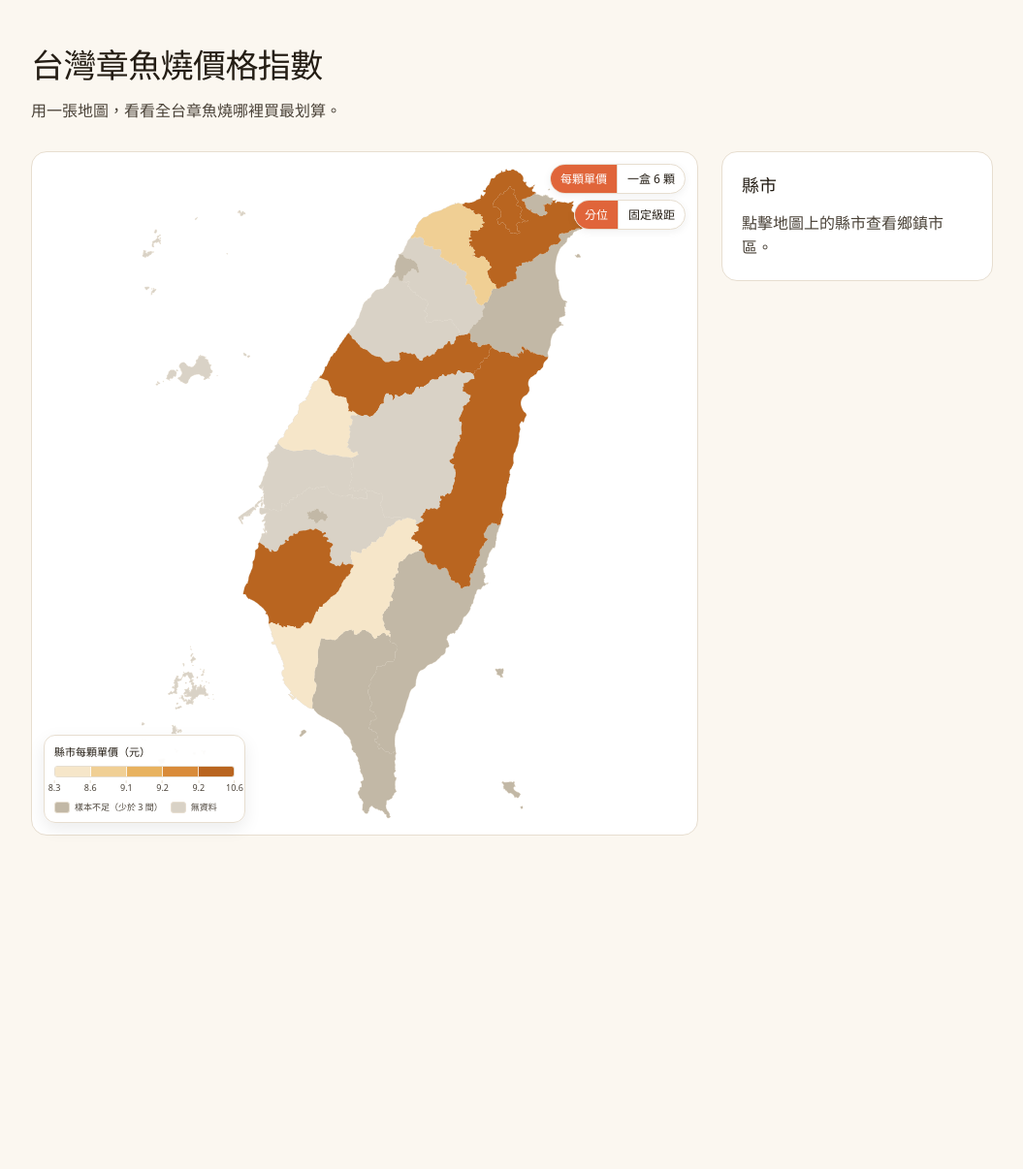
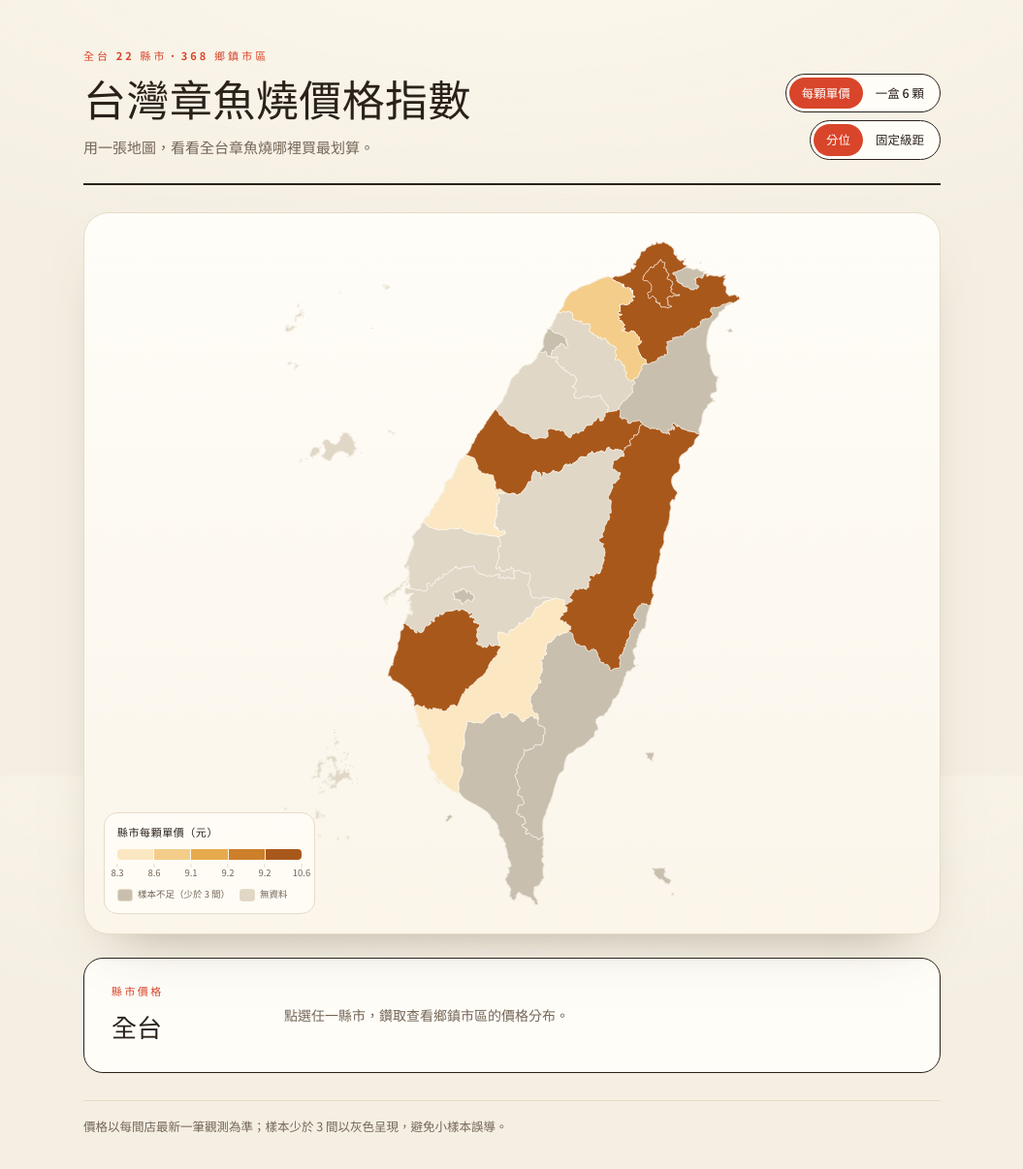
Before and after one commit to victor-900603/takoyaki-index, a React (Vite) app: page / in a window 1280 px wide. Shown: the top 1206 px of the page at 97% size, without its empty margins (112-1167 px from the left). Before the commit the page ends 926 px from the top, so only its background shows below. Built offline with nearby package versions, Linux system fonts and the light colour scheme.

Commit message:
style: 重新設計介面版面與配色

```diff
--- a/index.html
+++ b/index.html
@@ -4,6 +4,16 @@
         <meta charset="UTF-8" />
         <link rel="icon" type="image/svg+xml" href="/favicon.svg" />
         <meta name="viewport" content="width=device-width, initial-scale=1.0" />
+        <meta
+            name="description"
+            content="台灣章魚燒價格地圖，依縣市與鄉鎮市區呈現平均每顆單價。"
+        />
+        <link rel="preconnect" href="https://fonts.googleapis.com" />
+        <link rel="preconnect" href="https://fonts.gstatic.com" crossorigin />
+        <link
+            href="https://fonts.googleapis.com/css2?family=Noto+Sans+TC:wght@400;500;700&family=Noto+Serif+TC:wght@600;700;900&display=swap"
+            rel="stylesheet"
+        />
         <title>台灣章魚燒價格指數</title>
     </head>
     <body>
--- a/src/App.css
+++ b/src/App.css
@@ -1,158 +1,72 @@
 .app {
-    max-width: 1040px;
+    max-width: 940px;
     margin: 0 auto;
-    padding: 40px 24px 64px;
+    padding: 48px 28px 72px;
     box-sizing: border-box;
 }
 
-.app__header {
+/* Masthead */
+.masthead {
+    display: flex;
+    align-items: flex-end;
+    justify-content: space-between;
+    gap: 32px;
+    padding-bottom: 24px;
+    border-bottom: 2px solid var(--ink);
     margin-bottom: 28px;
 }
 
-.app__header h1 {
-    font-size: 34px;
-    letter-spacing: -0.6px;
+.masthead__eyebrow {
+    font-size: 11px;
+    letter-spacing: 0.28em;
+    color: var(--accent);
+    font-weight: 700;
+    margin-bottom: 12px;
 }
 
-.app__subtitle {
-    margin-top: 8px;
-    color: var(--text);
+.masthead__title {
+    font-family: var(--serif);
+    font-size: clamp(30px, 4.6vw, 44px);
+    font-weight: 900;
+    letter-spacing: 0.01em;
+    line-height: 1.14;
 }
 
-.app__main {
-    display: grid;
-    grid-template-columns: minmax(0, 1fr) 280px;
-    gap: 24px;
-    align-items: start;
+.masthead__subtitle {
+    margin-top: 12px;
+    color: var(--ink-2);
+    font-size: 15px;
+    max-width: 32em;
 }
 
-.map-panel {
-    position: relative;
-    background: var(--panel);
-    border: 1px solid var(--border);
-    border-radius: 16px;
-    padding: 16px;
-    display: flex;
-    justify-content: center;
-    min-height: 420px;
-}
-
-.map-panel__status {
-    align-self: center;
-    color: var(--text);
-}
-
-.map-panel__status--error {
-    color: #b3261e;
-}
-
-.taiwan-map {
-    width: 100%;
-    max-width: 460px;
-    height: auto;
-    display: block;
-}
-
-.taiwan-map__nation {
-    fill: #f2ece1;
-    stroke: var(--border);
-    stroke-width: 1;
-}
-
-.taiwan-map__region {
-    fill: var(--region-fill, #e7ded0);
-    cursor: pointer;
-    outline: none;
-    transition: fill 0.1s ease;
-}
-
-.taiwan-map__region:hover,
-.taiwan-map__region:focus-visible {
-    fill: #d8c3a0;
-    stroke: var(--accent);
-    stroke-width: 1.2;
-}
-
-.taiwan-map__region.is-selected {
-    fill: var(--accent);
-}
-
-.taiwan-map__region.is-selected:hover,
-.taiwan-map__region.is-selected:focus-visible {
-    fill: var(--accent);
-}
-
-.map-nav {
-    position: absolute;
-    top: 12px;
-    left: 12px;
-    z-index: 3;
-    display: flex;
-    align-items: center;
-    gap: 10px;
-}
-
-.map-nav__back {
-    padding: 6px 12px;
-    border: 1px solid var(--border);
-    border-radius: 999px;
-    background: var(--panel);
-    color: var(--text-h);
-    font: inherit;
-    font-size: 13px;
-    cursor: pointer;
-}
-
-.map-nav__back:hover,
-.map-nav__back:focus-visible {
-    border-color: var(--accent);
-    color: var(--accent);
-}
-
-.map-nav__crumb {
-    display: flex;
-    gap: 6px;
-    font-size: 13px;
-    color: var(--text);
-}
-
-.map-nav__current {
-    font-weight: 600;
-    color: var(--text-h);
-}
-
+/* Controls */
 .view-controls {
-    position: absolute;
-    top: 12px;
-    right: 12px;
-    z-index: 3;
     display: flex;
     flex-direction: column;
     align-items: flex-end;
-    gap: 6px;
+    gap: 8px;
+    flex-shrink: 0;
 }
 
 .view-controls__group {
     display: inline-flex;
-    border: 1px solid var(--border);
+    padding: 3px;
+    border: 1.5px solid var(--ink);
     border-radius: 999px;
-    overflow: hidden;
-    background: var(--panel);
-    box-shadow: 0 2px 8px rgba(0, 0, 0, 0.06);
+    background: var(--card);
 }
 
 .view-controls__button {
     border: 0;
     background: transparent;
-    color: var(--text-h);
+    color: var(--ink);
     font: inherit;
-    font-size: 12px;
-    padding: 5px 10px;
+    font-size: 12.5px;
+    font-weight: 500;
+    padding: 6px 13px;
+    border-radius: 999px;
     cursor: pointer;
-}
-
-.view-controls__button + .view-controls__button {
-    border-left: 1px solid var(--border);
+    transition: background 0.15s ease, color 0.15s ease;
 }
 
 .view-controls__button:not(.is-active):hover,
@@ -165,109 +79,152 @@
     color: #fff;
 }
 
-.info-panel {
-    background: var(--panel);
-    border: 1px solid var(--border);
-    border-radius: 16px;
-    padding: 20px;
+/* Map stage */
+.map-stage {
+    position: relative;
+    display: flex;
+    justify-content: center;
+    padding: 28px;
+    border: 1px solid var(--line);
+    border-radius: 26px;
+    background: linear-gradient(180deg, #fffdf8 0%, #fbf5ea 100%);
+    box-shadow: 0 28px 56px -36px rgba(74, 58, 40, 0.5);
+    overflow: hidden;
 }
 
-.info-panel h2 {
-    font-size: 18px;
-    margin-bottom: 12px;
+.map-stage__status {
+    align-self: center;
+    color: var(--ink-2);
 }
 
-.info-panel__stats {
-    margin: 12px 0 0;
-    display: flex;
-    flex-direction: column;
-    gap: 6px;
+.map-stage__status--error {
+    color: var(--accent);
 }
 
-.info-panel__stats > div {
-    display: flex;
-    justify-content: space-between;
-    font-size: 13px;
+.taiwan-map {
+    width: 100%;
+    max-width: 470px;
+    height: auto;
+    display: block;
 }
 
-.info-panel__stats dt {
-    color: #8a7f6f;
+.taiwan-map__nation {
+    fill: #efe6d5;
+    stroke: #e0d5c1;
+    stroke-width: 1;
 }
 
-.info-panel__stats dd {
-    margin: 0;
-    font-weight: 600;
-    color: var(--text-h);
+.taiwan-map__region {
+    fill: var(--region-fill, #e0d7c6);
+    stroke: #fffdf8;
+    stroke-width: 0.7;
+    cursor: pointer;
+    outline: none;
+    transition: filter 0.12s ease, stroke 0.12s ease;
 }
 
-.map-tooltip {
-    position: absolute;
-    z-index: 2;
-    pointer-events: none;
-    display: flex;
-    flex-direction: column;
-    gap: 2px;
-    min-width: 132px;
-    padding: 8px 10px;
-    border-radius: 10px;
-    background: rgba(36, 29, 20, 0.92);
-    color: #fbf7f0;
-    font-size: 12px;
-    line-height: 1.4;
-    transform: translate(14px, 14px);
-    box-shadow: 0 6px 18px rgba(0, 0, 0, 0.18);
+.taiwan-map__region:hover,
+.taiwan-map__region:focus-visible {
+    filter: brightness(0.94) saturate(1.08);
+    stroke: var(--ink);
+    stroke-width: 1;
 }
 
-.map-tooltip__name {
-    font-size: 13px;
-    margin-bottom: 2px;
+.taiwan-map__region.is-selected {
+    stroke: var(--accent);
+    stroke-width: 2.2;
+    filter: drop-shadow(0 2px 5px rgba(216, 69, 42, 0.45));
 }
 
+/* Breadcrumb / back */
+.map-nav {
+    position: absolute;
+    top: 20px;
+    left: 20px;
+    z-index: 3;
+    display: flex;
+    align-items: center;
+    gap: 12px;
+}
+
+.map-nav__back {
+    padding: 7px 15px;
+    border: 1px solid var(--line);
+    border-radius: 999px;
+    background: rgba(255, 253, 248, 0.92);
+    color: var(--ink);
+    font: inherit;
+    font-size: 12.5px;
+    font-weight: 500;
+    cursor: pointer;
+    transition: border-color 0.15s ease, color 0.15s ease;
+}
+
+.map-nav__back:hover,
+.map-nav__back:focus-visible {
+    border-color: var(--accent);
+    color: var(--accent);
+}
+
+.map-nav__crumb {
+    display: flex;
+    gap: 7px;
+    font-size: 12.5px;
+    color: var(--ink-2);
+}
+
+.map-nav__current {
+    font-weight: 700;
+    color: var(--ink);
+}
+
+/* Legend */
 .legend {
     position: absolute;
-    left: 12px;
-    bottom: 12px;
+    left: 20px;
+    bottom: 20px;
     z-index: 3;
     width: max-content;
-    max-width: calc(100% - 24px);
-    padding: 8px 10px;
-    border: 1px solid var(--border);
-    border-radius: 12px;
-    background: rgba(255, 255, 255, 0.92);
-    box-shadow: 0 6px 18px rgba(0, 0, 0, 0.08);
+    max-width: calc(100% - 40px);
+    padding: 11px 13px;
+    border: 1px solid var(--line);
+    border-radius: 14px;
+    background: rgba(255, 253, 248, 0.92);
+    color: var(--ink);
 }
 
 .legend__title {
     font-size: 11px;
-    margin-bottom: 5px;
-    color: var(--text-h);
+    font-weight: 500;
+    letter-spacing: 0.05em;
+    margin-bottom: 8px;
+    color: var(--ink);
 }
 
 .legend__scale {
     position: relative;
-    width: 186px;
+    width: 190px;
 }
 
 .legend__bar {
     display: flex;
     overflow: hidden;
-    border: 1px solid var(--border);
-    border-radius: 3px;
+    border-radius: 4px;
 }
 
 .legend__band {
     flex: 1;
-    height: 10px;
+    height: 11px;
 }
 
 .legend__band:not(:last-child) {
-    border-right: 1px solid rgba(255, 255, 255, 0.75);
+    border-right: 1px solid rgba(255, 255, 255, 0.85);
 }
 
 .legend__ticks {
     position: relative;
-    height: 15px;
-    margin-top: 3px;
+    height: 16px;
+    margin-top: 4px;
 }
 
 .legend__tick {
@@ -281,24 +238,25 @@
 
 .legend__tick-mark {
     width: 1px;
-    height: 3px;
-    background: var(--border);
+    height: 4px;
+    background: var(--line);
 }
 
 .legend__tick-label {
-    font-size: 9px;
-    line-height: 1.1;
-    color: var(--text);
+    font-size: 9.5px;
+    line-height: 1.2;
+    color: var(--ink-2);
     white-space: nowrap;
+    font-variant-numeric: tabular-nums;
 }
 
 .legend__extras {
     display: flex;
     flex-wrap: wrap;
-    gap: 8px;
-    margin-top: 6px;
-    font-size: 9px;
-    color: var(--text);
+    gap: 10px;
+    margin-top: 8px;
+    font-size: 9.5px;
+    color: var(--ink-2);
 }
 
 .legend__extra {
@@ -309,18 +267,175 @@
 
 .legend__swatch {
     width: 14px;
-    height: 10px;
+    height: 11px;
     border-radius: 3px;
-    border: 1px solid var(--border);
+    border: 1px solid var(--line);
     flex-shrink: 0;
 }
 
-@media (max-width: 820px) {
+/* Tooltip */
+.map-tooltip {
+    position: absolute;
+    z-index: 4;
+    pointer-events: none;
+    display: flex;
+    flex-direction: column;
+    gap: 2px;
+    min-width: 140px;
+    padding: 9px 11px;
+    border-radius: 12px;
+    background: var(--ink);
+    color: #f7f1e6;
+    font-size: 12px;
+    line-height: 1.45;
+    font-variant-numeric: tabular-nums;
+    transform: translate(16px, 16px);
+    box-shadow: 0 12px 28px rgba(42, 34, 26, 0.3);
+}
+
+.map-tooltip__name {
+    font-family: var(--serif);
+    font-size: 14px;
+    font-weight: 700;
+    margin-bottom: 3px;
+}
+
+/* Spotlight */
+.spotlight {
+    display: flex;
+    align-items: center;
+    gap: 30px;
+    margin-top: 24px;
+    padding: 24px 28px;
+    border: 1.5px solid var(--ink);
+    border-radius: 20px;
+    background: var(--card);
+}
+
+.spotlight__meta {
+    flex-shrink: 0;
+    min-width: 148px;
+}
+
+.spotlight__eyebrow {
+    font-size: 11px;
+    letter-spacing: 0.22em;
+    color: var(--accent);
+    font-weight: 700;
+    margin-bottom: 8px;
+}
+
+.spotlight__title {
+    font-family: var(--serif);
+    font-size: 26px;
+    font-weight: 700;
+}
+
+.spotlight__hint {
+    color: var(--ink-2);
+    font-size: 14px;
+}
+
+.spotlight__stats {
+    display: flex;
+    flex: 1;
+    margin: 0;
+}
+
+.spotlight__stat {
+    flex: 1;
+    padding: 0 24px;
+    border-left: 1px solid var(--line);
+}
+
+.spotlight__stat:first-child {
+    padding-left: 0;
+    border-left: 0;
+}
+
+.spotlight__stat dt {
+    font-size: 12px;
+    color: var(--ink-2);
+    margin-bottom: 6px;
+}
+
+.spotlight__stat dd {
+    margin: 0;
+    font-family: var(--serif);
+    font-size: 32px;
+    font-weight: 700;
+    line-height: 1;
+    font-variant-numeric: tabular-nums;
+}
+
+.spotlight__stat dd span {
+    font-family: var(--sans);
+    font-size: 12px;
+    font-weight: 500;
+    color: var(--ink-2);
+    margin-left: 6px;
+}
+
+/* Footer */
+.app__footer {
+    margin-top: 28px;
+    padding-top: 16px;
+    border-top: 1px solid var(--line);
+    color: var(--ink-2);
+    font-size: 12.5px;
+}
+
+@media (max-width: 760px) {
     .app {
-        padding: 24px 16px 48px;
+        padding: 32px 18px 56px;
     }
 
-    .app__main {
-        grid-template-columns: minmax(0, 1fr);
+    .masthead {
+        flex-direction: column;
+        align-items: stretch;
+        gap: 18px;
+    }
+
+    .view-controls {
+        flex-direction: row;
+        flex-wrap: wrap;
+        align-items: center;
+        justify-content: flex-start;
+    }
+
+    .map-stage {
+        padding: 16px;
+        border-radius: 20px;
+    }
+
+    .map-nav {
+        top: 14px;
+        left: 14px;
+    }
+
+    .legend {
+        left: 14px;
+        bottom: 14px;
+    }
+
+    .spotlight {
+        flex-direction: column;
+        align-items: stretch;
+        gap: 18px;
+        padding: 20px;
+    }
+
+    .spotlight__stats {
+        flex-direction: column;
+        gap: 14px;
+    }
+
+    .spotlight__stat {
+        padding: 0;
+        border-left: 0;
+    }
+
+    .spotlight__stat dd {
+        font-size: 27px;
     }
 }
--- a/src/App.tsx
+++ b/src/App.tsx
@@ -130,15 +130,26 @@ function App() {
 
     return (
         <div className="app">
-            <header className="app__header">
-                <h1>台灣章魚燒價格指數</h1>
-                <p className="app__subtitle">
-                    用一張地圖，看看全台章魚燒哪裡買最划算。
-                </p>
+            <header className="masthead">
+                <div className="masthead__lead">
+                    <p className="masthead__eyebrow">
+                        全台 22 縣市・368 鄉鎮市區
+                    </p>
+                    <h1 className="masthead__title">台灣章魚燒價格指數</h1>
+                    <p className="masthead__subtitle">
+                        用一張地圖，看看全台章魚燒哪裡買最划算。
+                    </p>
+                </div>
+                <ViewControls
+                    metric={metric}
+                    onMetricChange={setMetric}
+                    scaleMode={scaleMode}
+                    onScaleModeChange={setScaleMode}
+                />
             </header>
 
-            <main className="app__main">
-                <section className="map-panel" ref={panelRef}>
+            <main>
+                <section className="map-stage" ref={panelRef}>
                     {isTownView && (
                         <div className="map-nav">
                             <button
@@ -160,17 +171,11 @@ function App() {
                             </nav>
                         </div>
                     )}
-                    <ViewControls
-                        metric={metric}
-                        onMetricChange={setMetric}
-                        scaleMode={scaleMode}
-                        onScaleModeChange={setScaleMode}
-                    />
                     {geoLoading && (
-                        <p className="map-panel__status">地圖載入中…</p>
+                        <p className="map-stage__status">地圖載入中…</p>
                     )}
                     {geoError && (
-                        <p className="map-panel__status map-panel__status--error">
+                        <p className="map-stage__status map-stage__status--error">
                             {geoError}
                         </p>
                     )}
@@ -203,37 +208,56 @@ function App() {
                     )}
                 </section>
 
-                <aside className="info-panel">
-                    <h2>{isTownView ? view.county : "縣市"}</h2>
-                    <p>
-                        {isTownView
-                            ? selectedDistrict
-                                ? `已選取：${selectedDistrict}`
-                                : "點擊地圖上的鄉鎮市區查看統計。"
-                            : "點擊地圖上的縣市查看鄉鎮市區。"}
-                    </p>
-                    {selectedStat && (
-                        <dl className="info-panel__stats">
-                            <div>
+                <section className="spotlight" aria-live="polite">
+                    <div className="spotlight__meta">
+                        <p className="spotlight__eyebrow">
+                            {isTownView ? "鄉鎮市區" : "縣市"}價格
+                        </p>
+                        <h2 className="spotlight__title">
+                            {isTownView
+                                ? selectedDistrict ?? view.county
+                                : "全台"}
+                        </h2>
+                    </div>
+                    {selectedStat ? (
+                        <dl className="spotlight__stats">
+                            <div className="spotlight__stat">
                                 <dt>平均</dt>
                                 <dd>
-                                    {selectedStat.avg.toFixed(1)} {unit}
+                                    {selectedStat.avg.toFixed(1)}
+                                    <span>{unit}</span>
                                 </dd>
                             </div>
-                            <div>
+                            <div className="spotlight__stat">
                                 <dt>中位數</dt>
                                 <dd>
-                                    {selectedStat.median.toFixed(1)} {unit}
+                                    {selectedStat.median.toFixed(1)}
+                                    <span>{unit}</span>
                                 </dd>
                             </div>
-                            <div>
+                            <div className="spotlight__stat">
                                 <dt>樣本</dt>
-                                <dd>{selectedStat.sampleCount} 間</dd>
+                                <dd>
+                                    {selectedStat.sampleCount}
+                                    <span>間</span>
+                                </dd>
                             </div>
                         </dl>
+                    ) : (
+                        <p className="spotlight__hint">
+                            {isTownView
+                                ? "點選鄉鎮市區，查看平均、中位數與樣本數。"
+                                : "點選任一縣市，鑽取查看鄉鎮市區的價格分布。"}
+                        </p>
                     )}
-                </aside>
+                </section>
             </main>
+
+            <footer className="app__footer">
+                <p>
+                    價格以每間店最新一筆觀測為準；樣本少於 3 間以灰色呈現，避免小樣本誤導。
+                </p>
+            </footer>
         </div>
     );
 }
--- a/src/index.css
+++ b/src/index.css
@@ -1,16 +1,24 @@
 :root {
-    --text: #4a4238;
-    --text-h: #241d14;
-    --bg: #fbf7f0;
-    --panel: #ffffff;
-    --border: #e7ded0;
-    --accent: #e0653a;
+    --paper: #f5efe3;
+    --paper-2: #ece2d0;
+    --card: #fffdf8;
+    --ink: #2a221a;
+    --ink-2: #746657;
+    --line: #e6dbc7;
+    --accent: #d8452a;
 
-    --sans: system-ui, "Segoe UI", "Noto Sans TC", Roboto, sans-serif;
+    --sans: "Noto Sans TC", system-ui, "Segoe UI", Roboto, sans-serif;
+    --serif: "Noto Serif TC", "Songti TC", "Noto Serif", serif;
 
-    font: 16px/1.6 var(--sans);
-    color: var(--text);
-    background: var(--bg);
+    font: 16px/1.65 var(--sans);
+    color: var(--ink);
+    background-color: var(--paper);
+    background-image: radial-gradient(
+        120% 70% at 50% -8%,
+        #fdf8ec 0%,
+        rgba(253, 248, 236, 0) 60%
+    );
+    background-attachment: fixed;
     font-synthesis: none;
     text-rendering: optimizeLegibility;
     -webkit-font-smoothing: antialiased;
@@ -27,7 +35,8 @@ body {
 
 h1,
 h2 {
-    color: var(--text-h);
+    color: var(--ink);
+    font-family: var(--serif);
     font-weight: 700;
     margin: 0;
 }
@@ -35,3 +44,22 @@ h2 {
 p {
     margin: 0;
 }
+
+:focus-visible {
+    outline: 2px solid var(--accent);
+    outline-offset: 2px;
+}
+
+::selection {
+    background: var(--accent);
+    color: #fff;
+}
+
+@media (prefers-reduced-motion: reduce) {
+    *,
+    *::before,
+    *::after {
+        transition-duration: 0.001ms !important;
+        animation-duration: 0.001ms !important;
+    }
+}
--- a/src/lib/colorScale.ts
+++ b/src/lib/colorScale.ts
@@ -1,16 +1,16 @@
 import { scaleQuantile, scaleThreshold } from "d3-scale";
 import type { RegionStat } from "./stats";
 
-export const NO_DATA_COLOR = "#d9d2c6";
-export const LOW_SAMPLE_COLOR = "#c2b8a6";
+export const NO_DATA_COLOR = "#e0d7c6";
+export const LOW_SAMPLE_COLOR = "#c9bfae";
 export const MIN_SAMPLE = 3;
 
 export const LEVEL_COLORS = [
-    "#f6e6c9",
-    "#f0cf94",
-    "#e8b25f",
-    "#d98b3a",
-    "#b96520",
+    "#fbe7c2",
+    "#f4cd8a",
+    "#e7ab4e",
+    "#cd7f2a",
+    "#a9581b",
 ] as const;
 
 export const DEFAULT_FIXED_BREAKS = [8, 10, 12, 15];
```
